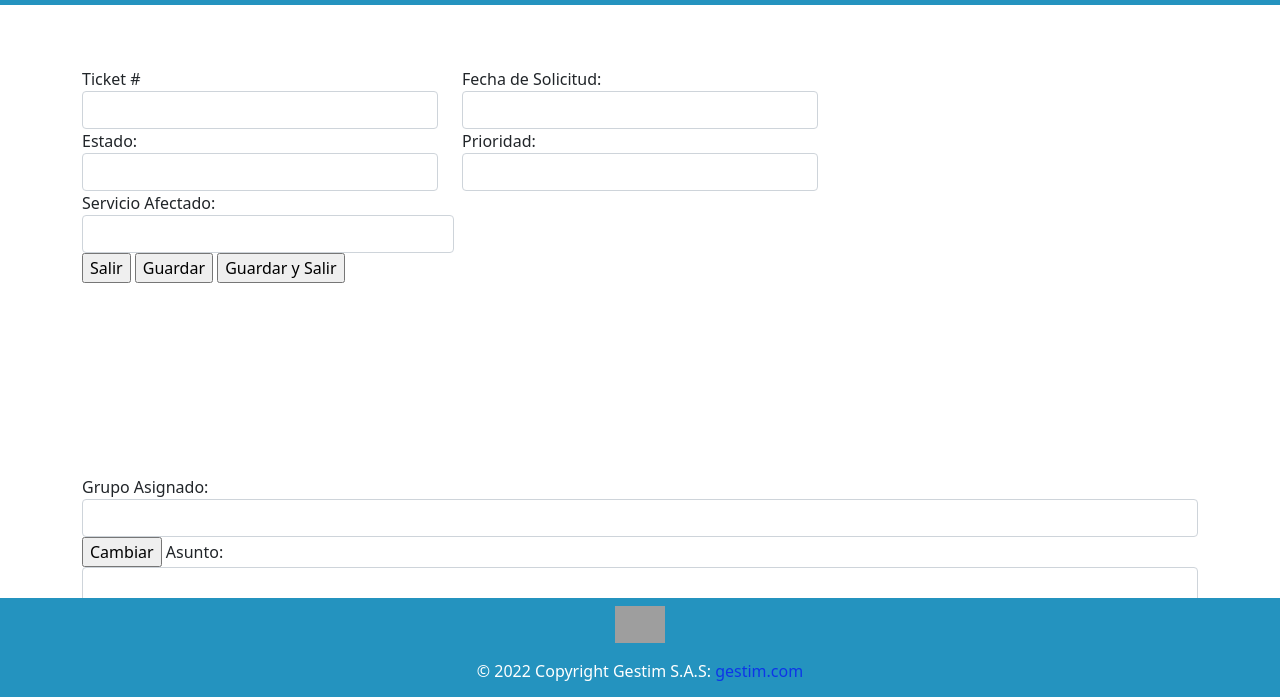
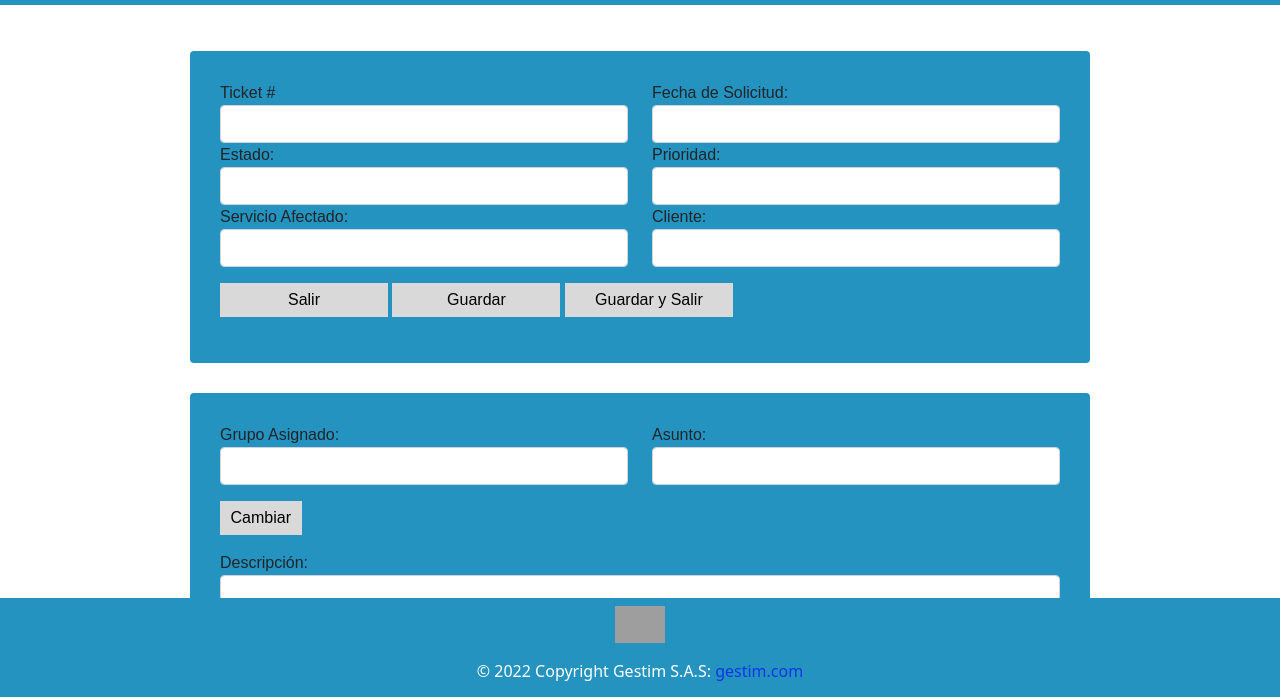
Before and after one commit to d3vCr0w/gestim, a plain HTML site: page views/Alejandro.html in a window 1280 px wide. Shown: the part 101-798 px from the top of the page. Drawn offline with Linux system fonts and the light colour scheme; grey boxes are pictures that could not be loaded.

Commit message:
estilos form

```diff
--- a/css/app.css
+++ b/css/app.css
@@ -100,3 +100,44 @@ footer a {
 .fab:hover {
   transform: scale(1.4);
 }
+
+.descriptionForm1{
+  width: 900px;
+  background-color: #2493bf;
+  padding: 30px;
+  margin: auto;
+  margin-top: 80px;
+  border-radius: 4px;
+  font-family: Arial, Helvetica, sans-serif;
+}
+.descriptionForm2{
+  width: 900px;
+  background-color: #2493bf;
+  padding: 30px;
+  margin: auto;
+  margin-top: 30px;
+  border-radius: 4px;
+  font-family: Arial, Helvetica, sans-serif;
+}
+
+.descriptionForm1 .boton{
+  margin-top: 20px;
+  width: 20%;
+  background: #d9d9d9;
+  border: none;
+  padding: 5px;
+  color: black;
+  margin: 16px 0;
+  font-size: 16px;
+}
+
+.descriptionForm2 .boton{
+  margin-top: 20px;
+  width: 20%;
+  background: #d9d9d9;
+  border: none;
+  padding: 5px;
+  color: black;
+  margin: 16px 0;
+  font-size: 16px;
+}
--- a/views/Alejandro.html
+++ b/views/Alejandro.html
@@ -35,58 +35,71 @@
             </div>
         </div>
     </nav>
+    <div class="container mt-5">
 
     <form id="descriptionForm" action="" method="post">
         <div class="container mt-5">.
-            <section class="mt-5 pt-5 mb-5 pb-5">
+            <section class="descriptionForm1">
                 <div class="row">
-                    <div class="form-group col-md-4">
+                    <div class="form-group col-md-6">
                         <label>Ticket #</label>
                         <input type="text" name="Ticket" id="ticket" class="form-control">
                     </div>
-                    <div class="form-group col-md-4">
+                    <div class="form-group col-md-6">
                         <label>Fecha de Solicitud:</label>
                         <input type="text" name="Fecha" id="fecha" class="form-control">
                     </div>
                 </div>
                 <div class="row">
-                    <div class="form-group col-md-4">
+                    <div class="form-group col-md-6">
                         <label>Estado:</label>
                         <input type="text" name="Estado" id="estado" class="form-control">
                     </div>
-                    <div class="form-group col-md-4">
+                    <div class="form-group col-md-6">
                         <label>Prioridad:</label>
                         <input type="text" name="Prioridad" id="prioridad" class="form-control">
                     </div>
                 </div>
-                <div class="form-group col-md-4">
-                    <label>Servicio Afectado:</label>
-                    <input type="text" name="Servicio" id="servicio" class="form-control">
+                <div class="row">
+                    <div class="form-group col-md-6">
+                        <label>Servicio Afectado:</label>
+                        <input type="text" name="Servicio" id="servicio" class="form-control">
+                    </div>
+                    <div class="form-group col-md-6">
+                        <label>Cliente:</label>
+                        <input type="text" name="Servicio" id="servicio" class="form-control">
+                    </div>
                 </div>
 
-                <input type="button" value="Salir" id="salir">
-                <input type="button" value="Guardar" id="guardar">
-                <input type="button" value="Guardar y Salir" id="guarsal">
+                <input type="button" value="Salir" class="boton">
+                <input type="button" value="Guardar" class="boton">
+                <input type="button" value="Guardar y Salir" class="boton">
             </section>
         </div>
-
     </form>
 
-    <div class="container mt-5">
+    <form id="ticketForm" action="" method="post">
         <div class="row">
-            <section class="mt-5 pt-5 mb-5 pb-5">
-                <form id="ticketForm" action="" method="post">
+            <section class="descriptionForm2">
+                <div class="row">
+                <div class="form-group col-md-6">
                     <label>Grupo Asignado:</label>
                     <input type="text" name="grupoAsig" id="Grupo" class="form-control">
-                    <input type="button" value="Cambiar" id="cambiar">
+                    <input type="button" value="Cambiar" class="boton">
+                </div>
+                <div class="form-group col-md-6">
                     <label>Asunto:</label>
                     <input type="text" name="Asunto" id="asunto" class="form-control">
+                </div>
+                </div>
+                <div class="form-group col-md-12">
                     <label>Descripción:</label>
-                    <input type="text" name="Descripcion" id="descripcion" class="form-control">
-                </form>
+                    <textarea name="" class="form-control" cols="30" rows="10"></textarea>
+                </div>
             </section>
         </div>
-    </div>
+    </form>
+  </div>
 
     <footer class="text-center text-white footer pt-2">
         <img src="https://static.wixstatic.com/media/97d131_d2ff4ffc59c84c5f90925c9b3743ce1c~mv2.png/v1/crop/x_79,y_46,w_176,h_123/fill/w_147,h_102,al_c,q_85,usm_0.66_1.00_0.01/97d131_d2ff4ffc59c84c5f90925c9b3743ce1c~mv2.webp"
```
